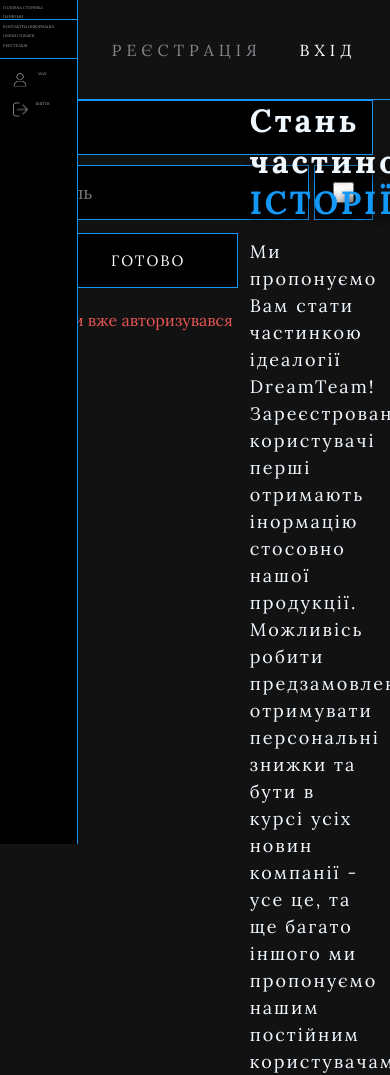
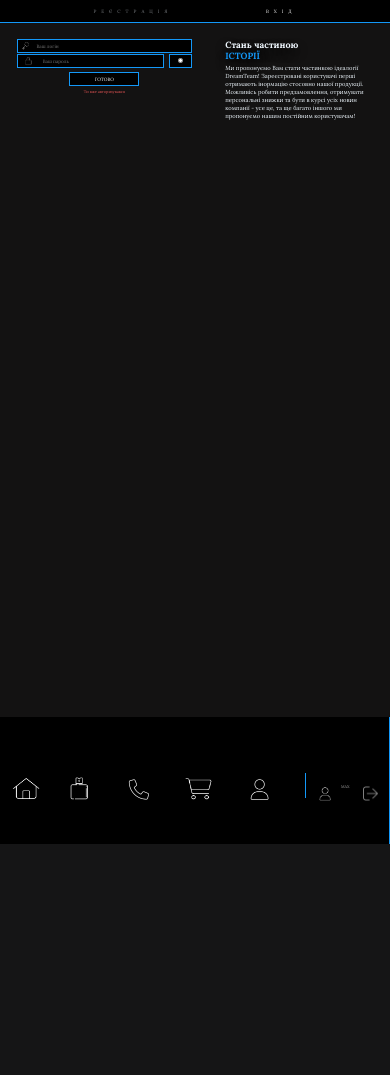
Before and after one commit to MaxSlipchuk/dreamteam2, a Django app: page /login/ in a window 390 px wide; the page is wider, and only the part inside the window is pictured. After the commit the page ends 844 px from the top of that part, so only its background shows below. Run offline with Django 4.2, Linux system fonts and the light colour scheme; a user stored in the database is signed in.

Commit message:
update screen

```diff
--- /dev/null
+++ b/Order/APP_Settings/static/APP_Settings/css/media.css
@@ -0,0 +1,37 @@
+@media (max-width: 767px){
+    .sul_1{
+        display: none;
+    }
+    .sul_2{
+        padding: 0px;
+        display: flex;
+        flex-direction: row;
+        align-items: center;
+        justify-content: space-around;
+    }
+
+    #header{
+        bottom: 0px;
+        width: 100%;
+        height: 17%;
+        position: fixed;
+        display: flex;
+        flex-direction:  row;
+        align-items: center;
+        justify-content: space-around;
+    }
+    #header .a{
+        padding: 0px;
+    }
+    #header .user_exit{
+        display: flex;
+        flex-direction: row;
+        padding: 0;
+    }
+    #header .user a{
+        display: none;
+    }
+    #header .exit a{
+        display: none;
+    }
+}
--- a/Order/APP_Settings/static/APP_Settings/css/style.css
+++ b/Order/APP_Settings/static/APP_Settings/css/style.css
@@ -5,12 +5,12 @@
     font-family: 'Lora', serif;
     box-sizing: border-box;
 }
+
 body{
     max-width: 100%;
 }
 
 main{
-    /* border: fuchsia 3px solid; */
     position: relative;
     left: 20%;
     width: 80%;
@@ -25,7 +25,15 @@
     background-color: rgb(0, 0, 0);
     border-right: 1px solid #1398F8;
     z-index: 999;
+
 }
+#header .a img{
+    display: none;
+}
+#exit-img2{
+    display:none;
+}
+
 
 #header .a, .account{
     position: relative;
@@ -100,12 +108,62 @@
     background-color: rgb(19, 18, 18);
 }
 
-/* @media(min-width: 1800px){
+
+.sul_2{
+    display: none;
+}
+
+#exit-img2{
+    display: none;
+}
+
+@media (max-width: 767px){
+    #header .a p{
+        display: none;
+    }
+    #exit-img1{
+        display: none;
+    }
     #header{
-        width: 400px;
+        bottom: 0px;
+        width: 100%;
+        height: 15%;
+        display: flex;
+        flex-direction:  row;
+        align-items: center;
+        justify-content: space-around;
     }
+    #header .a{
+        padding: 0;
+    }
+    #header .user{
+        border-top: 0px;
+        border-left: #1398F8 solid 1px;
+    }
+    #header .user_exit{
+        display: flex;
+        flex-direction: row;
+        padding: 0;
+    }
+
+    #header .a img{
+        display: flex;
+    }
+    #header .account p{
+        display: none;
+    }
+
+    #header #image_1{
+        height: 40px;
+        width: 100%;
+    }
+    #exit-img1{
+        display: none;
+    }
+
     main{
-        left: 400px;
-        width: calc(100% - 400px);
+        left: 0%;
+        width: 100%;
+        /* margin-bottom: 20%; */
     }
-} */
+}
--- a/Order/APP_Settings/templates/APP_Settings/base.html
+++ b/Order/APP_Settings/templates/APP_Settings/base.html
@@ -8,6 +8,7 @@
     <link rel="stylesheet" href="{% static 'APP_Settings/css/style.css' %}">
     <link rel="preconnect" href="https://fonts.googleapis.com">
     <link rel="preconnect" href="https://fonts.gstatic.com" crossorigin>
+    <link rel="stylesheet" href="{% static 'APP_Settings/css/media.css' %}" media="screen and {max-width: 767px}">
     <link href="https://fonts.googleapis.com/css2?family=Lora:ital,wght@0,400;0,500;0,600;0,700;1,400;1,500;1,600;1,700&display=swap" rel="stylesheet">
 
     {% block links %}
@@ -19,20 +20,31 @@
 <body>
     <header>
         <div id ='header'>
-            <a class="a" id = 'main-page-a' href="{% url 'main_page' %}">ГОЛОВНА СТОРІНКА</a>
-            <a class="a" id = 'perfum-a' href="{% url 'product_page' %}">ПАРФУМИ</a>
-            <a class="a" id = 'contacts-a' href="{% url 'contact_page' %}">КОНТАКТНА ІНФОРМАЦІЯ</a>
-            <a class="a" id = 'shopping-cart-page-a' href="{% url 'shopping_cart_page' %}">ОБРАНІ ТОВАРИ</a>
-            <a class="a" id = 'registr-a' href="{% url 'Authorization_Registration' %}">РЕЄСТРАЦІЯ</a>
-
+            <a class="a" id = 'main-page-a' href="{% url 'main_page' %}"><p>ГОЛОВНА СТОРІНКА</p>
+                <img src="{% static 'APP_Settings/img/home.png' %}" alt="">
+            </a>
+            <a class="a" id = 'perfum-a' href="{% url 'product_page' %}"><p>ПАРФУМИ</p>
+                <img src="{% static 'APP_Settings/img/perfum.png' %}" alt="">
+            </a>
+            <a class="a" id = 'contacts-a' href="{% url 'contact_page' %}"><p>КОНТАКТНА ІНФОРМАЦІЯ</p>
+                <img id="image_1" src="{% static 'APP_Settings/img/tel-white.png' %}" alt="">
+            </a>
+            <a class="a" id = 'shopping-cart-page-a' href="{% url 'shopping_cart_page' %}"><p>ОБРАНІ ТОВАРИ</p>
+                <img src="{% static 'APP_Settings/img/shopping-bag.png' %}" alt="">
+            </a>
+            <a class="a" id = 'registr-a' href="{% url 'Authorization_Registration' %}"><p>РЕЄСТРАЦІЯ</p>
+                <img id="image_1" src="{% static 'APP_Settings/img/name-white.png' %}" alt="">
+            </a>
         {% if user.is_authenticated %}
-            <div class="user">
-                <img src="{% static 'APP_Settings/img/name-white.png' %}" alt="">
-                <a class="account" href="#">{{ user.username.upper }}</a>
-            </div>
-            <div class="exit">
-                <img src="{% static 'APP_Settings/img/sign-out.png' %}" alt="">
-                <a class="account" href="{% url 'logout' %}" name = 'logout'>ВИЙТИ</a>
+            <div class = "user_exit">
+                <div class="user">
+                    <img src="{% static 'APP_Settings/img/name-white.png' %}" alt="">
+                    <a class="account" href="#">{{ user.username.upper }}</a>
+                </div>
+                <div class="exit">
+                    <img id="exit-img1" src="{% static 'APP_Settings/img/sign-out.png' %}" alt="">
+                    <a class="account" href="{% url 'logout' %}" name = 'logout'><p>ВИЙТИ</p></a>
+                </div>
             </div>
         {% endif %}
         </div>
--- a/Order/Authorization_Registration/static/Authorization_Registration/css/login.css
+++ b/Order/Authorization_Registration/static/Authorization_Registration/css/login.css
@@ -1,20 +1,11 @@
 
-.main-container_1{
-    display: flex;
-    position: relative;
-    width: 100%;
-    /* margin-top: 1%;
-    margin-left: 1%; */
-    /* gap: 4px; */
-    justify-content: space-evenly;
-    /* margin-left: 20%; */
-    border-bottom: 1px #1398F8 solid;
-    height: 100px;
-    align-items: center;
 
+
+#registr-a{
+    color: rgb(255, 255, 255)
 }
 
-.container_1{
+.container{
     display: flex;
     position: relative;
     /* width: 100%; */
@@ -34,14 +25,11 @@
 
 .main-container{
     display: flex;
-    position: relative;
-    width: 100%;
-    gap: 4px;
     justify-content: space-evenly;
-    /* margin-left: 20%; */
     border-bottom: 1px #1398F8 solid;
-    height: 100px;
+    height: 6vw;
     align-items: center;
+    background-color: black;
 }
 
 
@@ -50,6 +38,7 @@
     color: rgba(240, 248, 255, 0.507);
     text-decoration: none;
     letter-spacing: 5px;
+    font-size: 1.2vw;
 }
 
 #login{
@@ -58,14 +47,10 @@
 
 .container{
     display: flex;
-    position: relative;
-    /* width: 100%; */
-    /* height: 600px; */
-    gap: 4px;
-    /* width: 80%; */
-    /* margin-left: 20%; */
-    justify-content: space-between;
-    /* margin-top: 2%; */
+    width: 100%;
+    justify-content: space-around;
+    margin-top: 4%;
+    height: 35vw;
 }
 
 .input{
@@ -78,15 +63,13 @@
     display: flex;
     flex-direction: column;
     align-items: center;
-    height: 500px;
-    caret-color: #1398F8;
-    gap: 10px;
+    width: 100%;
+    gap: 1%;
 }
 
 form input{
-    font-size: 18px;
-    height: 55px;
-    width: 450px;
+    font-size: 1.2vw;
+    width: 100%;
     text-align: left;
     background-color: black;
     color: white;
@@ -95,74 +78,59 @@
     border-bottom: 1px solid #1398F8;
     border-right: 1px solid #1398F8;
     border-left: none;
-    -webkit-transition: 0.5s;
-    transition: 0.5s;
+    transition: all 0.5s;
     outline: none;
     padding-left: 2%;
 }
 
 form input::placeholder{
-    font-size: 18px;
+    font-size: 1.2vw;
 }
 
 img{
-    width: 55px;
+    height: 3.5vw
 }
 
 form div{
     display: flex;
-    width: 450px;
+    width: 100%;
     align-items: center;
-    /* gap: 5px; */
 }
 
 
 form div input{
     width: 100%;
-    height: 100%;
+    height: 3.5vw;
 }
-
-input[type = submit]{
-    display: flex;
-    width: 225px;
-    text-align: center;
-    align-items: center;
-    justify-content: center;
-    border: #1398F8 solid 1px;
-}
-
 
 #checkbox{
     height: 40%;
     background-color: black;
     accent-color: black;
+}
 
-}
 form div div{
     border: 1px solid #1398F8;
-    font-size: 15px;
-    height: 55px;
-    width: 15%;
     display: flex;
     align-items: center;
     justify-content: center;
     background-color: black;
 }
+
 .span-pass{
     width: 18%;
 }
 .div-pass{
     width: 18%;
+    height: 3.5vw;
     margin-left: 5px;
+}
 
-}
 form div span{
     border-top: 1px solid #1398F8;
     border-left: 1px solid #1398F8;
     border-bottom: 1px solid #1398F8;
-    font-size: 16px;
-    height: 55px;
-    width: 15%;
+    height: 3.5vw;
     display: flex;
     align-items: center;
     justify-content: center;
@@ -170,18 +138,16 @@
     color: aliceblue;
 }
 .text{
-    position: relative;
-    right: 7%;
     width: 38%;
     display: flex;
     flex-direction: column;
     color: aliceblue;
-    gap: 15px;
+    gap: 2%;
 }
 
 .text h1{
-    letter-spacing: 3px;
     text-shadow: 0px 5px 10px rgb(0, 0, 0);
+    font-size: 2.3vw;
 }
 
 .text span{
@@ -190,56 +156,32 @@
 }
 
 .text p{
-    letter-spacing: 2px;
-    line-height: 27px;
-    font-size: 18px;
+    font-size: 1.5vw;
 }
+
 .error{
     color: rgb(232, 85, 85);
-}
-
-.confirm{
-    cursor: pointer;
-}
-
-.center {
-    width: 180px;
-    height: 60px;
-    position: relative;
+    font-size: 1vw;
 }
 
 .btn {
-    width: 180px;
-    height: 55px;
+  width: 40%;
+  height: 3.5vw;
   cursor: pointer;
   background: black;
   border: 1px solid #1398F8;
   outline: none;
   transition: 1s ease-in-out;
+  margin-top: 2%;
 }
 
-  svg {
-    position: absolute;
-    left: 0;
-    top: 0;
-    fill: none;
-    stroke: #fff;
-    stroke-dasharray: 150 480;
-    stroke-dashoffset: 150;
-    transition: 1s ease-in-out;
-  }
 
 .btn:hover {
   transition: 1s ease-in-out;
   background: #0045da;
 }
 
-  .btn:hover svg {
-    stroke-dashoffset: -480;
-  }
-
 .btn p {
   color: white;
-    font-size: 15px;
-    letter-spacing: 2px;
+  font-size: 1.2vw;
 }
--- a/Order/Authorization_Registration/templates/Authorization_Registration/login.html
+++ b/Order/Authorization_Registration/templates/Authorization_Registration/login.html
@@ -21,15 +21,9 @@
                 <input id="password"type="password" placeholder="Ваш пароль" name="password" value="{{password}}">
                 <div class="div-pass"><input type="checkbox" id="checkbox"></div>
             </div>
-            <div class="center">
                 <button class="btn">
-                  <svg width="180px" height="60px" viewBox="0 0 180 60" class="border">
-                    <polyline points="179,1 179,59 1,59 1,1 179,1" class="bg-line" />
-                    <polyline points="179,1 179,59 1,59 1,1 179,1" class="hl-line" />
-                  </svg>
                   <p>ГОТОВО</p>
                 </button>
-              </div>
             {% if user %}
                 <p class="error">{{user.surname}}</p>
                 <p class="error">{{error}}</p>
@@ -37,7 +31,7 @@
         </form>
     </div>
     <div class = 'text'>
-        <h1>Стань частиною <span>історії</span></h1>
+        <h1>Стань частиною <br> <span>історії</span></h1>
         <p>Ми пропонуємо Вам стати частинкою ідеалогії DreamTeam!
             Зареєстровані користувачі перші отримають інормацію стосовно нашої продукції.
             Можливісь робити предзамовлення, отримувати персональні знижки та бути в курсі усіх новин компанії -
--- a/Order/product_page/templates/product_page/product_page.html
+++ b/Order/product_page/templates/product_page/product_page.html
@@ -18,7 +18,7 @@
                     <!-- <input type="hidden" name="perfum_name" value="{{perfum.name}}">
                     <input type="hidden" name="perfum_price" value="{{perfum.price}}"> -->
                     <button class="btn-buy" data-perfum-name="{{perfum.name}}" data-perfum-price="{{perfum.price}}" >
-                        {{perfum.price}}.00 $
+                        <p>{{perfum.price}}.00 $</p>
                         <video class = "video"  muted loop>
                             <source src="{% static 'product_page\img\shopping_bag.mp4' %}" type="video/mp4">
                         </video>
```
Also changed, not shown: Order/Authorization_Registration/static/Authorization_Registration/css/style.css (+25 -62 lines), Order/Authorization_Registration/templates/Authorization_Registration/Authorization_Registration.html (+4 -7 lines), Order/contact_page/static/contact_page/css/style.css (+9 -7 lines), Order/main_page/static/main_page/css/style.css (+8 -0 lines), Order/product_page/static/product_page/css/style.css (+30 -4 lines), Order/APP_Settings/static/APP_Settings/img/home.png (added), Order/APP_Settings/static/APP_Settings/img/perfum.png (added), Order/APP_Settings/static/APP_Settings/img/shopping-bag.png (added), Order/APP_Settings/static/APP_Settings/img/tel-white.png (added), Order/db.sqlite3. Lines whose indentation alone changed are shown as unchanged.
